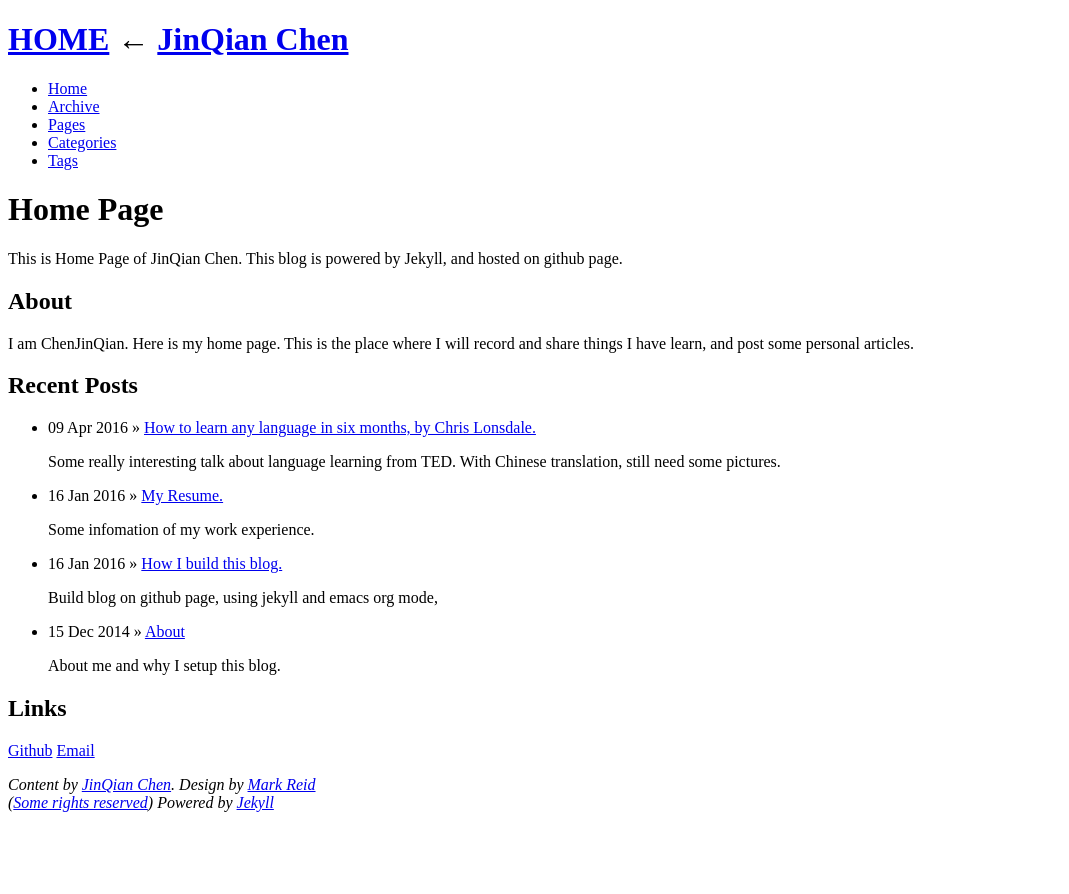
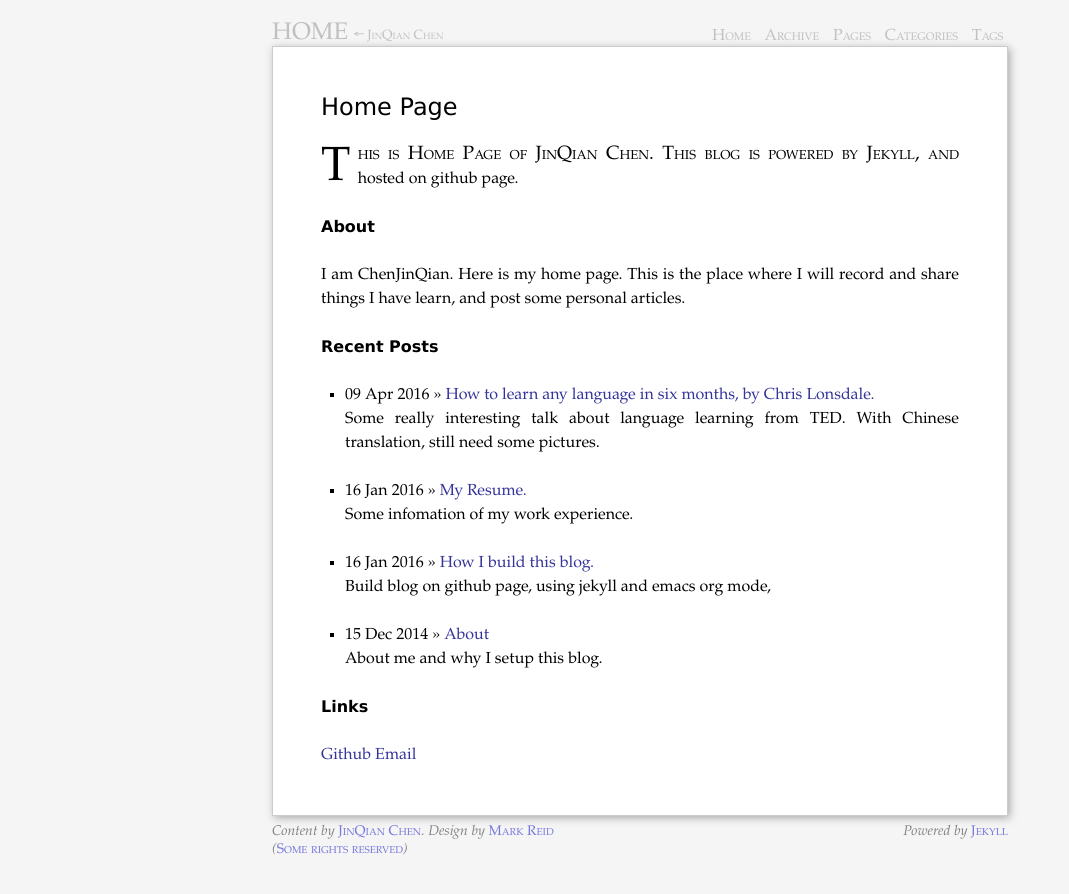
Before and after one commit to chenjinqian/chenjinqian.github.io, a Jekyll site: the page built from index.md, in a window 1280 px wide. Shown: the top 894 px of the page, without its empty margins (0-1069 px from the left). Built offline with Jekyll 4.4.1, drawn with Linux system fonts in a browser that asks for light colours.

Commit message:
slit modity to hard link /assets/themes/mark-reid  to find the css

```diff
--- a/_config.yml
+++ b/_config.yml
@@ -75,7 +75,7 @@ JB :
   #   http://s3.amazonaws.com/yoursite/themes/watermelon
   #   /assets
   #
-  ASSET_PATH : mark-reid
+  ASSET_PATH : /assets/themes/mark-reid
 
   # These paths are to the main pages Jekyll-Bootstrap ships with.
   # Some JB helpers refer to these paths; change them here if needed.
```
